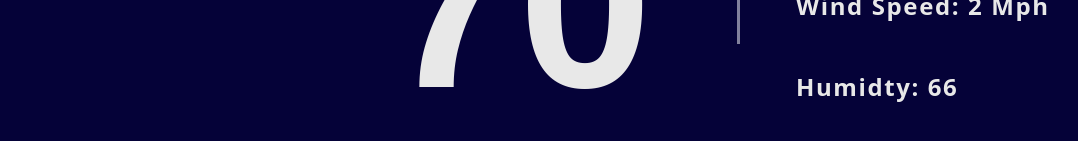
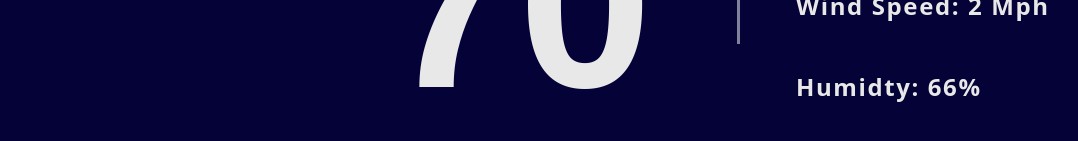
Before and after one commit to bhawkins6177/weatherapp, a React (Create React App) app: page / in a window 1280 px wide. Shown: the part 379-520 px from the top of the page, without its empty margins (63-1141 px from the left). Built offline with nearby package versions, Linux system fonts and the light colour scheme.

Commit message:
Fixed API mixed content on local device, need paid version for it to work indefinatly

```diff
--- a/src/Ui.js
+++ b/src/Ui.js
@@ -13,7 +13,7 @@ function Ui(props){
                     <div className='details'>
                         <p>Feels Like: {props.feelsLike}</p>
                         <p>Wind Speed: {props.wind} Mph</p>
-                        <p>Humidty: {props.humidity}</p>
+                        <p>Humidty: {props.humidity}%</p>
                     </div>
                 </div>
             </div>
--- a/src/form.js
+++ b/src/form.js
@@ -22,7 +22,7 @@ function Form (){
 
    const submitFunction = (e) =>{
         e.preventDefault();
-        fetch(`http://api.openweathermap.org/data/2.5/weather?q=${searchCityValue}&units=imperial&appid=8a78e069bb74338cceace00e40be926d`,{
+        fetch(`https://cors-anywhere.herokuapp.com/http://api.openweathermap.org/data/2.5/weather?q=${searchCityValue}&units=imperial&appid=8a78e069bb74338cceace00e40be926d`,{
             mode: 'cors'
         })
             .then(res=>res.json())
```
Also changed, not shown: 7 other files (tests, documents, lock files or other folders).
